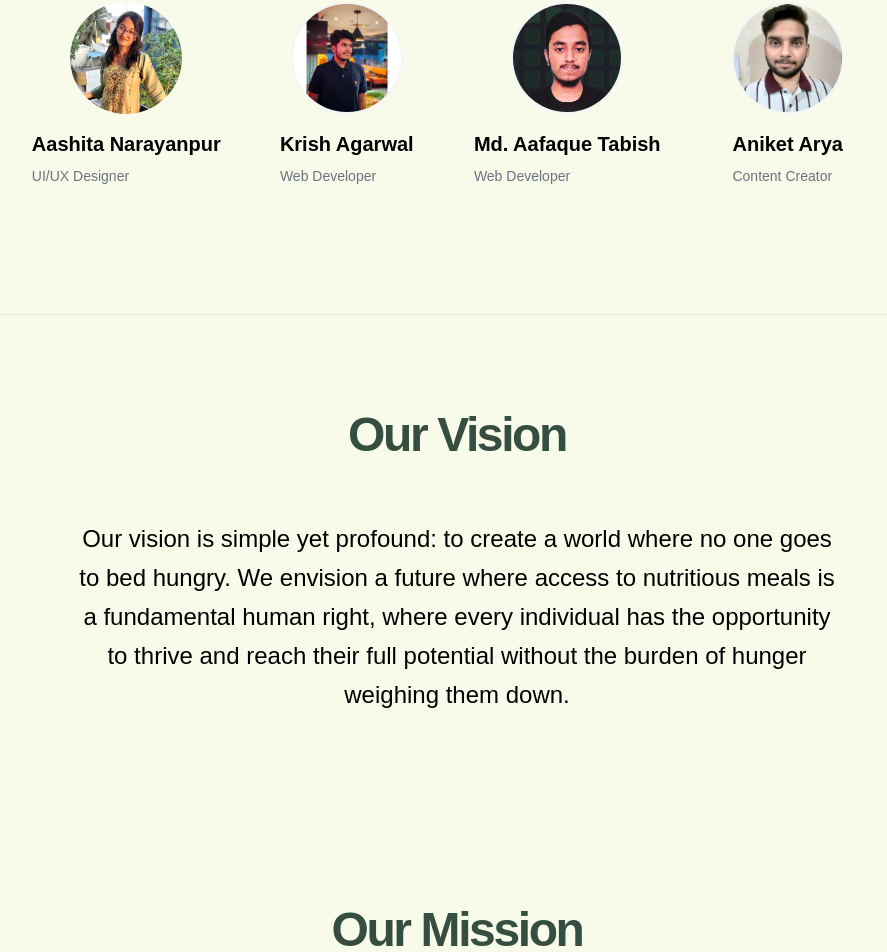
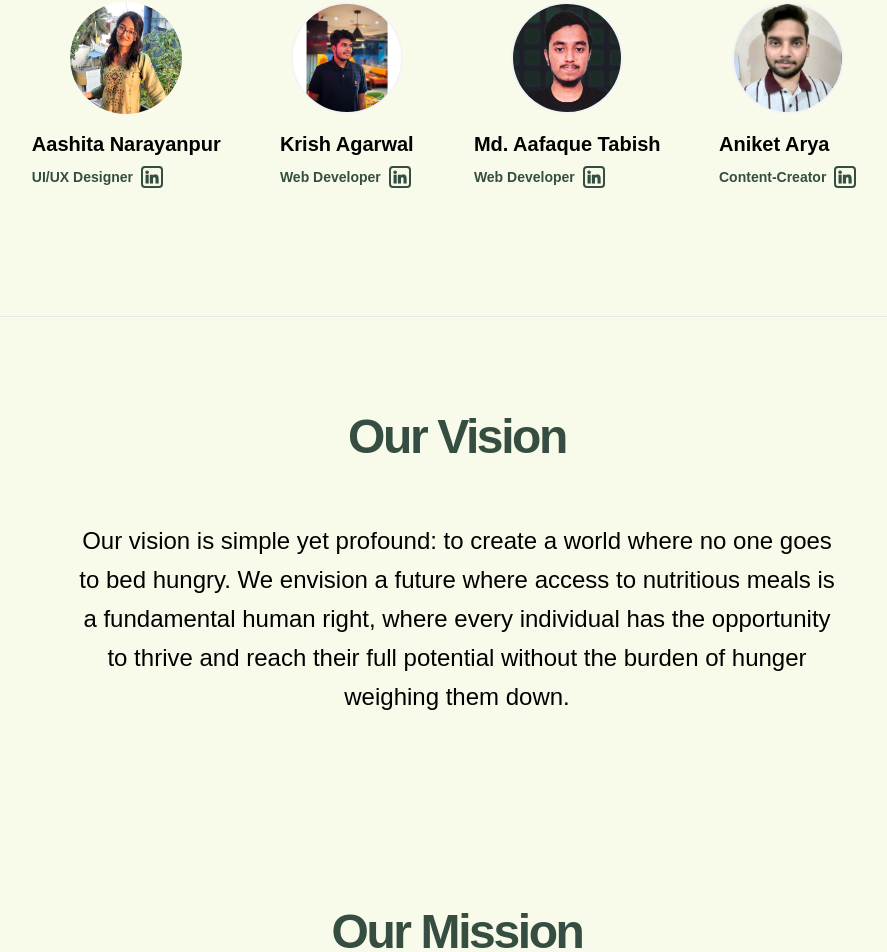
Before and after one commit to krishaga/Annamitra, a React (Vite) app in the folder frontend/: page /aboutus in a window 1280 px wide. Shown: the part 913-1865 px from the top of the page, without its empty margins (183-1070 px from the left). Built offline with nearby package versions, Linux system fonts and the light colour scheme; no server answers.

Commit message:
Modify: About Us Style

```diff
--- a/frontend/src/components/AboutUs.jsx
+++ b/frontend/src/components/AboutUs.jsx
@@ -20,12 +20,11 @@ export default function Component() {
               className="mx-auto max-w-4xl text-gray-500 md:text-xl/relaxed lg:text-base/relaxed xl:text-2xl/relaxed "
               style={{ color: "black" }}
             >
-                            At Annamitra, we are on a mission to combat hunger
-                            and food insecurity in our communities. Founded with
-                            a deep-rooted commitment to making a meaningful
-                            difference in the lives of others, Annamitra strives
-                            to be the bridge between surplus food resources and
-                            those in need.
+              At Annamitra, we are on a mission to combat hunger and food
+              insecurity in our communities. Founded with a deep-rooted
+              commitment to making a meaningful difference in the lives of
+              others, Annamitra strives to be the bridge between surplus food
+              resources and those in need.
             </p>
           </div>
         </div>
@@ -45,8 +44,8 @@ export default function Component() {
               className="mx-auto max-w-[900px] text-gray-500 md:text-xl/relaxed lg:text-base/relaxed xl:text-2xl/relaxed dark:text-gray-400"
               style={{ color: "black" }}
             >
-                            Our team is made up of passionate individuals who
-                            are dedicated to our mission.
+              Our team is made up of passionate individuals who are dedicated to
+              our mission.
             </p>
           </div>
           <div className="grid w-full min-w-[800px] grid-cols-1 md:grid-cols-3 lg:grid-cols-4 gap-8 md:gap-6">
@@ -57,11 +56,21 @@ export default function Component() {
                 src="/assets/images/Aashita.jpeg"
               />
               <div className="flex flex-col gap-2">
-                                <h3 className="text-xl font-semibold">
-                                    Aashita Narayanpur
-                                </h3>
-                                <p className="text-sm text-gray-500 dark:text-gray-400">
+                <h3 className="text-xl font-semibold">Aashita Narayanpur</h3>
+                <p className="text-sm text-[#354e41] font-semibold flex items-center ">
                   UI/UX Designer
+                  <a
+                    href="https://www.linkedin.com/in/aashitan/"
+                    className="ml-2"
+                  >
+                    <img
+                      className="linkedin-icon"
+                      src="../public/assets/images/linkedin_svg.svg"
+                      alt="LinkedIn Profile"
+                      style={{ width: "22px", height: "22px", border: "2px solid #354e41", borderRadius: "4px" }}
+                    />
+
+                  </a>
                 </p>
               </div>
             </div>
@@ -72,11 +81,20 @@ export default function Component() {
                 src="/assets/images/Krish.jpeg"
               />
               <div className="flex flex-col gap-2">
-                                <h3 className="text-xl font-semibold">
-                                    Krish Agarwal
-                                </h3>
-                                <p className="text-sm text-gray-500 dark:text-gray-400">
+                <h3 className="text-xl font-semibold">Krish Agarwal</h3>
+                <p className="text-sm text-[#354e41] font-semibold flex items-center">
                 Web Developer
+                  <a
+                    href="https://www.linkedin.com/in/krish-16-agarwal/"
+                    className="ml-2"
+                  >
+                    <img
+                      className="linkedin-icon"
+                      src="../public/assets/images/linkedin_svg.svg"
+                      alt="LinkedIn Profile"
+                      style={{ width: "22px", height: "22px", border: "2px solid #354e41", borderRadius: "4px"  }}
+                    />
+                  </a>
                 </p>
               </div>
             </div>
@@ -87,11 +105,20 @@ export default function Component() {
                 src="/assets/images/Aafaque.jpg"
               />
               <div className="flex flex-col gap-2">
-                                <h3 className="text-xl font-semibold">
-                                    Md. Aafaque Tabish
-                                </h3>
-                                <p className="text-sm text-gray-500 dark:text-gray-400">
+                <h3 className="text-xl font-semibold">Md. Aafaque Tabish</h3>
+                <p className="text-sm text-[#354e41] font-semibold flex items-center">
                   Web Developer
+                  <a
+                    href="https://www.linkedin.com/in/md-aafaque-tabish/"
+                    className="ml-2"
+                  >
+                    <img
+                      className="linkedin-icon"
+                      src="../public/assets/images/linkedin_svg.svg"
+                      alt="LinkedIn Profile"
+                      style={{ width: "22px", height: "22px", border: "2px solid #354e41", borderRadius: "4px"  }}
+                    />
+                  </a>
                 </p>
               </div>
             </div>
@@ -102,11 +129,20 @@ export default function Component() {
                 src="/assets/images/Aniket.jpeg"
               />
               <div className="flex flex-col gap-2">
-                                <h3 className="text-xl font-semibold">
-                                    Aniket Arya
-                                </h3>
-                                <p className="text-sm text-gray-500 dark:text-gray-400">
-                                    Content Creator
+                <h3 className="text-xl font-semibold">Aniket Arya</h3>
+                <p className="text-sm text-[#354e41] font-semibold flex items-center">
+                  Content-Creator
+                  <a
+                    href="https://www.linkedin.com/in/aniket-arya-b89bb325a/"
+                    className="ml-2"
+                  >
+                    <img
+                      className="linkedin-icon"
+                      src="../public/assets/images/linkedin_svg.svg"
+                      alt="LinkedIn Profile"
+                      style={{ width: "22px", height: "22px", border: "2px solid #354e41", borderRadius: "4px"  }}
+                    />
+                  </a>
                 </p>
               </div>
             </div>
@@ -128,13 +164,11 @@ export default function Component() {
               className="mx-auto max-w-3xl text-gray-500 md:text-xl/relaxed lg:text-base/relaxed xl:text-2xl/relaxed dark:text-gray-400"
               style={{ color: "black" }}
             >
-                            Our vision is simple yet profound: to create a world
-                            where no one goes to bed hungry. We envision a
-                            future where access to nutritious meals is a
-                            fundamental human right, where every individual has
-                            the opportunity to thrive and reach their full
-                            potential without the burden of hunger weighing them
-                            down.
+              Our vision is simple yet profound: to create a world where no one
+              goes to bed hungry. We envision a future where access to
+              nutritious meals is a fundamental human right, where every
+              individual has the opportunity to thrive and reach their full
+              potential without the burden of hunger weighing them down.
             </p>
           </div>
         </div>
@@ -153,15 +187,13 @@ export default function Component() {
               className="mx-auto max-w-[900px] text-gray-500 md:text-xl/relaxed lg:text-base/relaxed xl:text-2xl/relaxed dark:text-gray-400"
               style={{ color: "black" }}
             >
-                            Our mission drives everything we do at Annamitra. We
-                            are dedicated to connecting surplus food resources
-                            with individuals, families, and communities facing
-                            food insecurity. Through our innovative platform, we
-                            facilitate the seamless donation of surplus food
-                            from individuals, businesses, and organizations to
-                            local food banks, shelters, and community centers.
-                            Together, we work tirelessly to ensure that
-                            nutritious meals reach those who need them the most.
+              Our mission drives everything we do at Annamitra. We are dedicated
+              to connecting surplus food resources with individuals, families,
+              and communities facing food insecurity. Through our innovative
+              platform, we facilitate the seamless donation of surplus food from
+              individuals, businesses, and organizations to local food banks,
+              shelters, and community centers. Together, we work tirelessly to
+              ensure that nutritious meals reach those who need them the most.
             </p>
           </div>
         </div>
@@ -180,32 +212,28 @@ export default function Component() {
               className="mx-auto max-w-[900px] text-gray-500 md:text-xl/relaxed lg:text-base/relaxed xl:text-2xl/relaxed dark:text-gray-400"
               style={{ color: "black" }}
             >
-                            At Annamitra, our values guide our actions and
-                            decisions every step of the way. <br /> We believe
-                            in:
+              At Annamitra, our values guide our actions and decisions every
+              step of the way. <br /> We believe in:
               <br />
               <ul className="">
                 <li>
-                                    Compassion: We approach our work with
-                                    empathy and understanding, recognizing the
-                                    dignity and worth of every individual.
+                  Compassion: We approach our work with empathy and
+                  understanding, recognizing the dignity and worth of every
+                  individual.
                 </li>
                 <li>
-                                    Collaboration: We foster partnerships and
-                                    collaborations with individuals, businesses,
-                                    and organizations to maximize our impact and
-                                    reach.
+                  Collaboration: We foster partnerships and collaborations with
+                  individuals, businesses, and organizations to maximize our
+                  impact and reach.
                 </li>
                 <li>
-                                    Sustainability: We are committed to
-                                    promoting environmentally sustainable
-                                    practices in our efforts to combat food
+                  Sustainability: We are committed to promoting environmentally
+                  sustainable practices in our efforts to combat food
                   insecurity.
                 </li>
                 <li>
-                                    Accountability: We hold ourselves
-                                    accountable for the trust placed in us by
-                                    our donors, recipients, and community
+                  Accountability: We hold ourselves accountable for the trust
+                  placed in us by our donors, recipients, and community
                   stakeholders.
                 </li>
               </ul>
@@ -228,12 +256,11 @@ export default function Component() {
               className="mx-auto max-w-[800px] text-gray-500 md:text-xl/relaxed lg:text-base/relaxed xl:text-2xl/relaxed dark:text-gray-400"
               style={{ color: "black" }}
             >
-                            Join us in our mission to make a tangible difference
-                            in the fight against hunger. Whether you're a donor
-                            looking to contribute surplus food or a recipient in
-                            need of assistance, Annamitra welcomes you with open
-                            arms. Together, we can build a brighter, more
-                            nourished future for all.
+              Join us in our mission to make a tangible difference in the fight
+              against hunger. Whether you're a donor looking to contribute
+              surplus food or a recipient in need of assistance, Annamitra
+              welcomes you with open arms. Together, we can build a brighter,
+              more nourished future for all.
             </p>
           </div>
         </div>
```
Also changed, not shown: frontend/public/assets/images/linkedin_svg.svg (added). Lines whose indentation alone changed are shown as unchanged.
